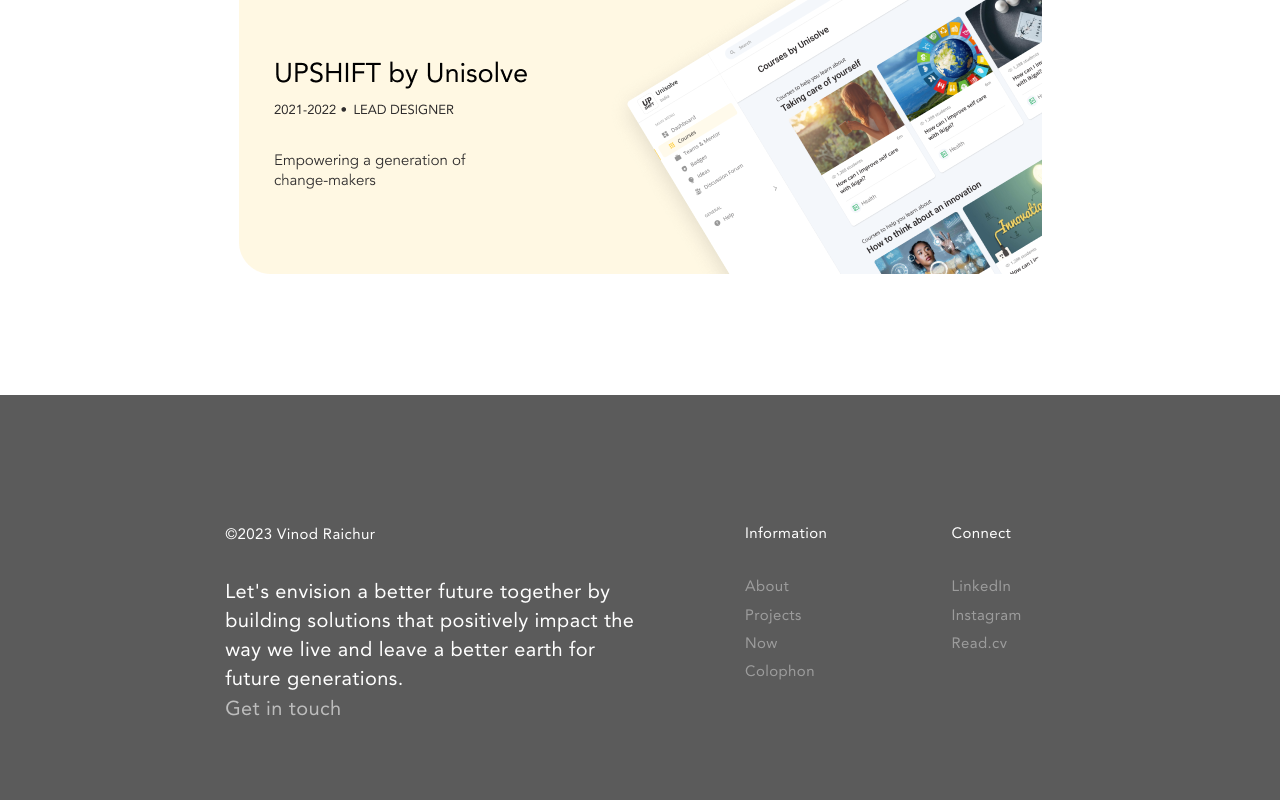
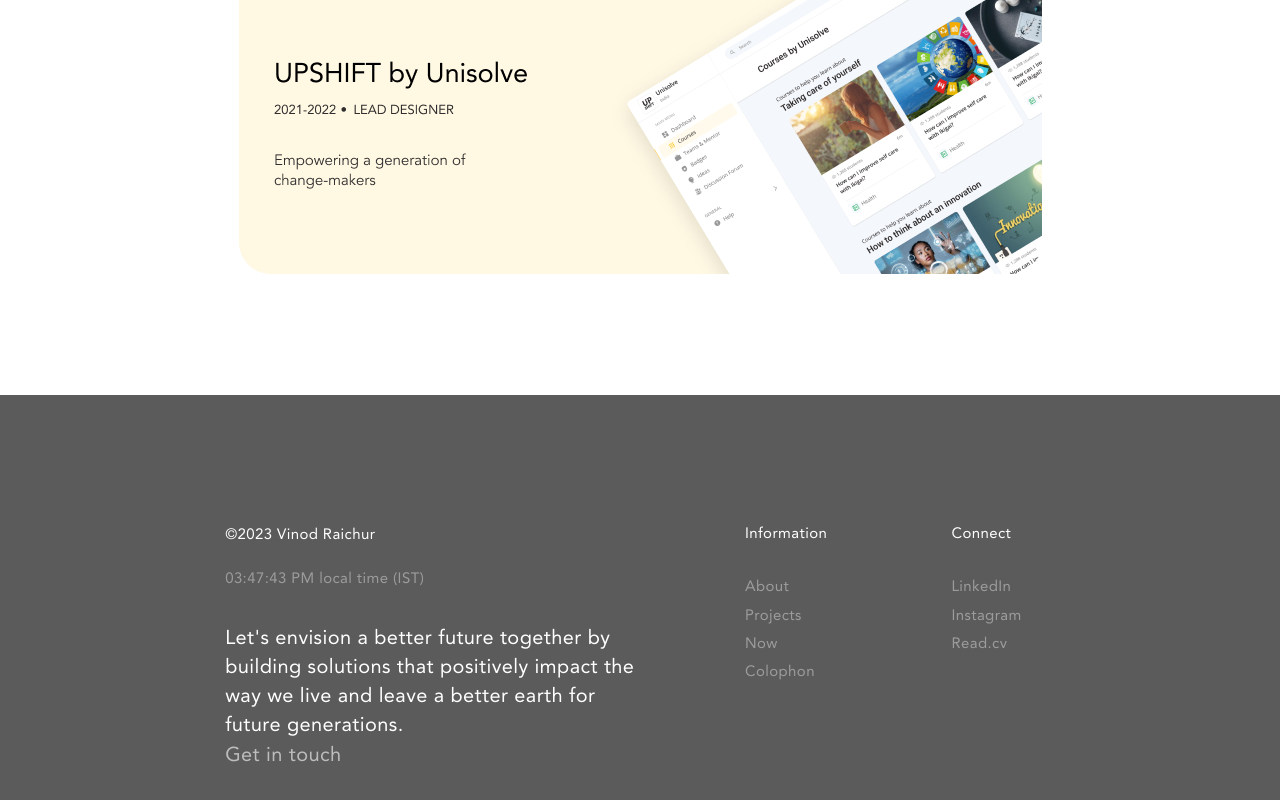
Before and after one commit to AaryanShaikh/maddy.portfolio, a Next.js app: page / in a window 1280 px wide. Shown: the part 2337-3137 px from the top of the page. Built offline with nearby package versions, Linux system fonts and the light colour scheme.

Commit message:
day 5
added time IST functionality

```diff
--- a/app/components/Footer.js
+++ b/app/components/Footer.js
@@ -1,13 +1,25 @@
 import { Typography } from 'antd'
 import { useRouter } from 'next/navigation'
-import React from 'react'
+import React, { useEffect, useState } from 'react'
+import moment from 'moment';
 
 const Footer = () => {
+    const [currentTime, setCurrentTime] = useState(moment().format('hh:mm:ss A'));
     const router = useRouter()
+
+    useEffect(() => {
+        const interval = setInterval(() => {
+            setCurrentTime(moment().format('hh:mm:ss A'));
+        }, 1000);
+
+        return () => clearInterval(interval);
+    }, []);
+
     return (
         <footer style={{ height: "491px", background: "#5B5B5B", marginTop: "121px", position: "relative" }}>
             <div style={{ position: "absolute", width: "472px", height: "219px", left: "17.59%", top: "26.06%" }}>
-                <Typography.Text style={{ fontFamily: 'Avenir LT Std', fontStyle: "normal", fontWeight: 400, fontSize: "15px", lineHeight: "22px", color: "#FFFFFF", width: "150px", height: "23px", letterSpacing: "0.4px" }}>©2023 Vinod Raichur</Typography.Text>
+                <Typography.Text style={{ fontFamily: 'Avenir LT Std', fontStyle: "normal", fontWeight: 400, fontSize: "15px", lineHeight: "22px", color: "#FFFFFF", width: "150px", height: "23px", letterSpacing: "0.4px" }}>©2023 Vinod Raichur</Typography.Text><br /><br />
+                <Typography.Text style={{ fontFamily: 'Avenir LT Std', fontStyle: "normal", fontWeight: 400, fontSize: "15px", lineHeight: "26px", color: "rgba(255, 255, 255, 0.4)", width: "150px", height: "23px", letterSpacing: "0.4px" }}>{currentTime} local time (IST)</Typography.Text>
                 <Typography.Paragraph style={{ marginTop: "32.11px", lineHeight: "29px", fontSize: "20px", fontWeight: 400, fontFamily: 'Avenir LT Std', fontStyle: "normal", color: "#FFFFFF", letterSpacing: "0.4px", width: "427px", height: "145px" }}>Let's envision a better future together by building solutions that positively impact the way we live and leave a better earth for future generations.<br />
                     <Typography.Text style={{ fontSize: "20px", fontWeight: 400, fontFamily: 'Avenir LT Std', fontStyle: "normal", color: "#FFFFFF99" }}>Get in touch</Typography.Text></Typography.Paragraph>
             </div>
--- a/package.json
+++ b/package.json
@@ -10,6 +10,7 @@
   },
   "dependencies": {
     "antd": "^5.5.0",
+    "moment": "^2.29.4",
     "next": "13.4.2",
     "nodemailer": "^6.9.2",
     "react": "18.2.0",
```
Also changed, not shown: 1 other file (tests, documents, lock files or other folders).
